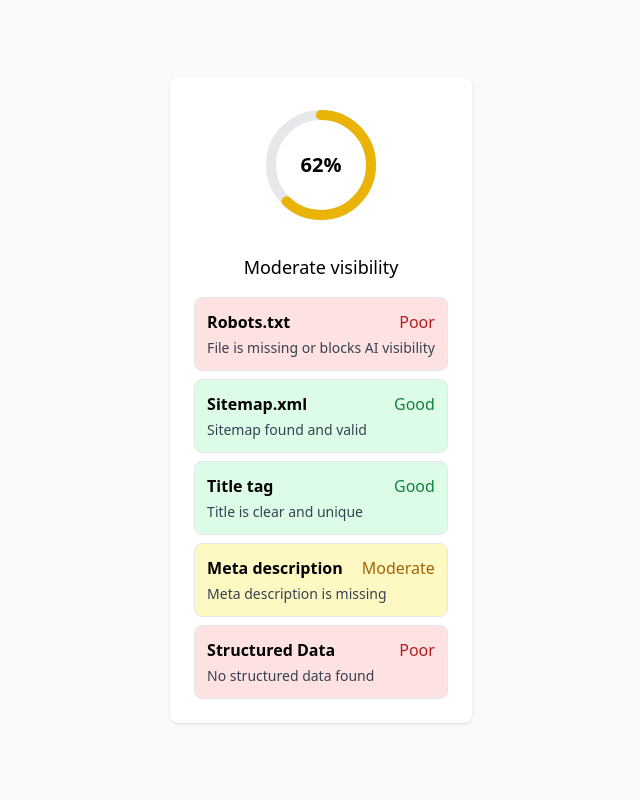
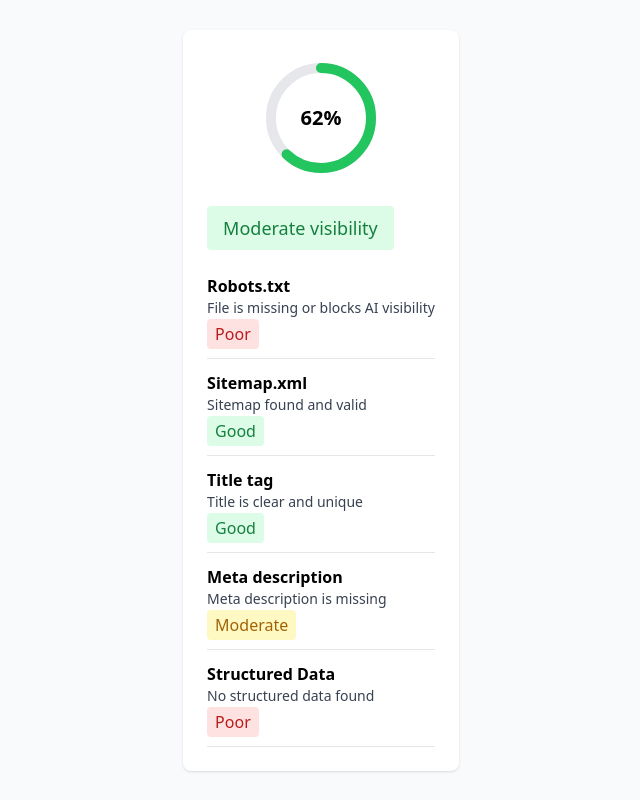
Before and after one commit to dm100usa-oss/aivcheck---main, a Next.js app: page /success in a window 1280 px wide. Shown: the whole page, without its empty margins (319-959 px from the left). Built offline with nearby package versions, Linux system fonts and the light colour scheme.

Commit message:
Update ReportLayout.tsx

```diff
--- a/components/ReportLayout.tsx
+++ b/components/ReportLayout.tsx
@@ -1,3 +1,4 @@
+// /components/ReportLayout.tsx
 import React from "react";
 import { CheckItem } from "../types";
 
@@ -5,16 +6,31 @@ type ReportLayoutProps = {
   score: number;
   interpretation: string;
   items: CheckItem[];
+  mode: "quick" | "full"; // quick = blue theme, full = green theme
 };
 
 export default function ReportLayout({
   score,
   interpretation,
   items,
+  mode,
 }: ReportLayoutProps) {
+  // Pick theme color depending on mode
+  const themeColor =
+    mode === "quick" ? "text-blue-500" : "text-green-500";
+  const bgTheme =
+    mode === "quick" ? "bg-blue-100 text-blue-700" : "bg-green-100 text-green-700";
+
+  // Helper for status background
+  const getStatusClass = (status: "Good" | "Moderate" | "Poor") => {
+    if (status === "Good") return "bg-green-100 text-green-700 px-2 py-1 rounded";
+    if (status === "Moderate") return "bg-yellow-100 text-yellow-700 px-2 py-1 rounded";
+    return "bg-red-100 text-red-700 px-2 py-1 rounded";
+  };
+
   return (
     <div className="max-w-2xl mx-auto p-6 bg-white rounded-lg shadow">
-      {/* Circular progress */}
+      {/* Circle with score */}
       <div className="flex items-center justify-center mb-6">
         <div className="relative">
           <svg className="w-32 h-32">
@@ -28,13 +44,7 @@ export default function ReportLayout({
               cy="64"
             />
             <circle
-              className={
-                score < 50
-                  ? "text-red-500"
-                  : score < 80
-                  ? "text-yellow-500"
-                  : "text-green-500"
-              }
+              className={themeColor}
               strokeWidth="10"
               strokeDasharray={`${(score / 100) * 314} 314`}
               strokeLinecap="round"
@@ -53,36 +63,22 @@ export default function ReportLayout({
       </div>
 
       {/* Interpretation */}
-      <p className="text-center text-lg font-medium mb-4">{interpretation}</p>
+      <p className={`text-center text-lg font-medium mb-6 ${bgTheme} inline-block px-4 py-2 rounded`}>
+        {interpretation}
+      </p>
 
-      {/* List of items */}
-      <ul className="space-y-2">
+      {/* Items */}
+      <ul className="space-y-3">
         {items.map((item, index) => (
           <li
             key={index}
-            className={`flex flex-col border rounded-lg p-3 ${
-              item.status === "Good"
-                ? "bg-green-100"
-                : item.status === "Moderate"
-                ? "bg-yellow-100"
-                : "bg-red-100"
-            }`}
+            className="border-b pb-3"
           >
-            <div className="flex justify-between items-center">
-              <span className="font-semibold">{item.name}</span>
-              <span
-                className={
-                  item.status === "Good"
-                    ? "text-green-700"
-                    : item.status === "Moderate"
-                    ? "text-yellow-700"
-                    : "text-red-700"
-                }
-              >
-                {item.status}
-              </span>
-            </div>
-            <p className="text-sm mt-1 text-gray-700">{item.explanation}</p>
+            <p className="font-semibold">{item.name}</p>
+            <p className="text-sm text-gray-700 mb-1">{item.explanation}</p>
+            <span className={getStatusClass(item.status)}>
+              {item.status}
+            </span>
           </li>
         ))}
       </ul>
```
